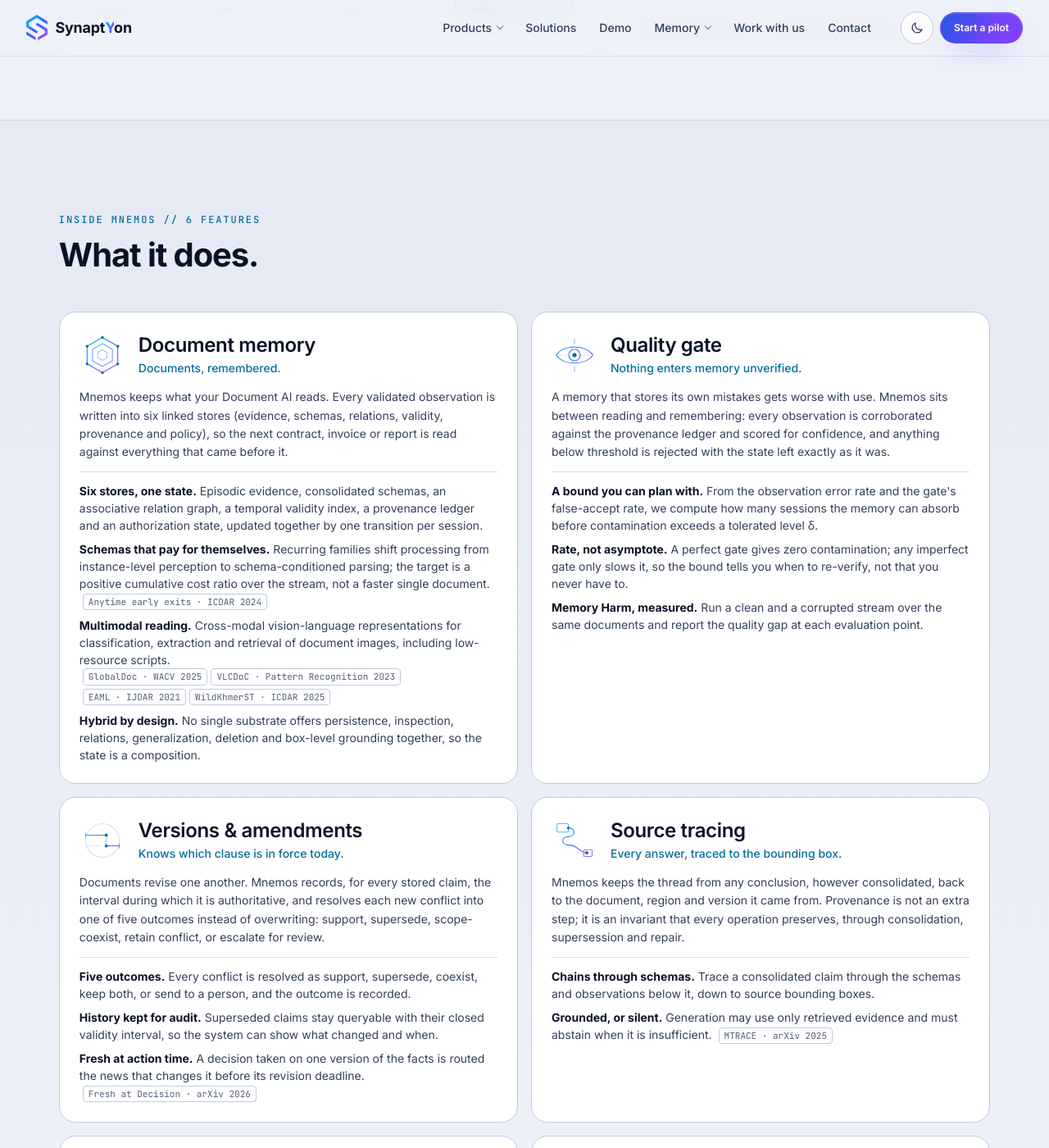
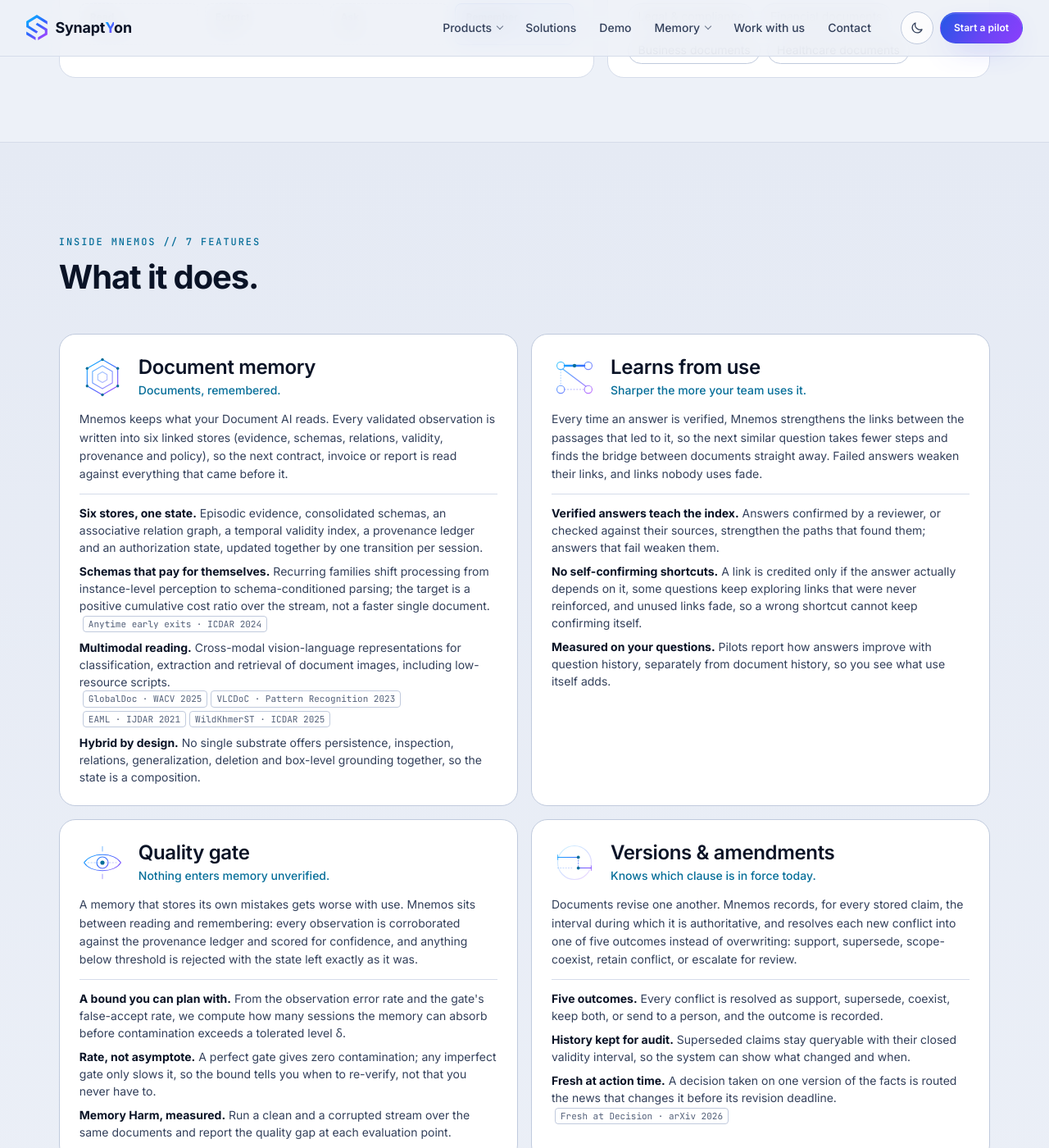
Before and after one commit to Sbakkalii/synaptyon, a Jekyll site: the page built from products/mnemos.md, in a window 1280 px wide and 1400 px high, scrolled down 1055 px. Shown: the whole window at 82% size. Built offline with Jekyll 4.4.1, drawn with Linux system fonts in a browser that asks for light colours; some of the changed text lies outside the part shown.

Commit message:
Add "Learns from use" to Mnemos
Verified answers strengthen the links that found them, with checks
against self-confirming shortcuts and decay for unused links.

Co-Authored-By: Claude Opus 5.5 <noreply@anthropic.com>

```diff
--- a/_data/products.yml
+++ b/_data/products.yml
@@ -91,7 +91,8 @@ chain:
     tagline: "Document AI that gets better with every document."
     pitch: >-
       Mnemos keeps what your system has read, so the next contract, invoice or
-      report is understood in context. Errors are stopped before they are
+      report is understood in context, and it learns from the questions your
+      team asks. Errors are stopped before they are
       stored, amendments replace old terms on the right date, every fact
       cites its source, and anything can be deleted on request, provably.
     outcome: "A memory of your documents you can trust, audit and erase."
@@ -99,7 +100,7 @@ chain:
     outputs: ["What holds today, and since when", "The source of every fact", "Proof of deletion"]
     doc_types: [legal, financial, business, healthcare]
     demo_stage: remember
-    products: [mnemos, argus, chronos, ariadne, lethe, anamnesis]
+    products: [mnemos, hebb, argus, chronos, ariadne, lethe, anamnesis]
 
 # Document families the chain is built for, with the products each one uses.
 solutions:
@@ -577,6 +578,33 @@ products:
     demo: lifecycle
     works_with: [kleis, argus, chronos, ariadne, lethe]
 
+  - id: hebb
+    name: "HebbRAG"
+    role: "Learns from use"
+    layer: remember
+    status: soon
+    tagline: "Sharper the more your team uses it."
+    pitch: >-
+      Every time an answer is verified, Mnemos strengthens the links between
+      the passages that led to it, so the next similar question takes fewer
+      steps and finds the bridge between documents straight away. Failed
+      answers weaken their links, and links nobody uses fade.
+    audience: "Teams who ask the same kinds of questions of the same documents, week after week."
+    inputs: ["Questions asked, and the answers your team verified or rejected"]
+    outputs: ["Shorter, faster paths to answers that recur", "Links between documents found by use"]
+    doc_types: [legal, financial, business, healthcare]
+    capabilities:
+      - title: "Verified answers teach the index"
+        body: "Answers confirmed by a reviewer, or checked against their sources, strengthen the paths that found them; answers that fail weaken them."
+        research: []
+      - title: "No self-confirming shortcuts"
+        body: "A link is credited only if the answer actually depends on it, some questions keep exploring links that were never reinforced, and unused links fade, so a wrong shortcut cannot keep confirming itself."
+        research: []
+      - title: "Measured on your questions"
+        body: "Pilots report how answers improve with question history, separately from document history, so you see what use itself adds."
+        research: []
+    works_with: [mnemos, ariadne, sibyl]
+
   - id: argus
     name: "Argus"
     role: "Quality gate"
--- a/_includes/emblem.html
+++ b/_includes/emblem.html
@@ -87,6 +87,14 @@
     <path d="M78 72 H98 M88 72 V90 M80 90 C86 84 92 84 98 90" opacity=".85"/>
     <path d="M58 40 C76 40 86 46 86 56 M62 80 C44 80 34 74 34 64" stroke-dasharray="3 4"/>
     <g class="em-key" stroke="none" fill="currentColor"><circle cx="86" cy="56" r="3.6"/><circle cx="34" cy="64" r="3.6"/></g>
+  {%- when "hebb" %}
+    <circle cx="24" cy="30" r="10" opacity=".75"/><circle cx="96" cy="30" r="10" opacity=".75"/>
+    <circle cx="24" cy="92" r="10" opacity=".75"/><circle cx="96" cy="92" r="10" opacity=".75"/>
+    <path d="M34 30 H86" stroke-width="5"/>
+    <path d="M30 39 L90 84" stroke-width="3" opacity=".7"/>
+    <path d="M34 92 H86" stroke-dasharray="2 6" opacity=".4"/>
+    <path d="M24 40 V82" opacity=".35" stroke-dasharray="2 5"/>
+    <g class="em-key" stroke="none" fill="currentColor"><circle cx="60" cy="30" r="4.6"/></g>
   {%- when "mnemos" %}
     <path d="M60 14 L100 37 L100 83 L60 106 L20 83 L20 37 Z"/>
     <path d="M60 30 L86 45 L86 75 L60 90 L34 75 L34 45 Z" opacity=".7"/>
```
